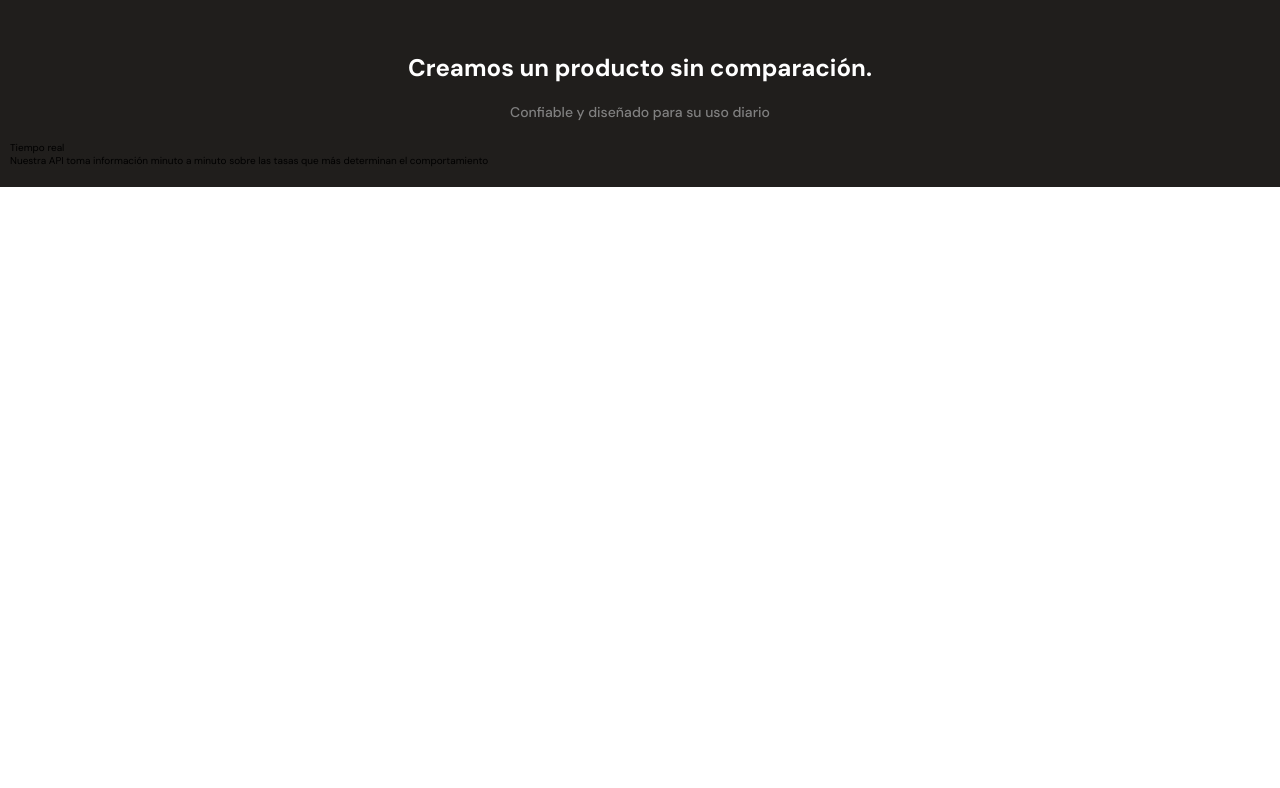
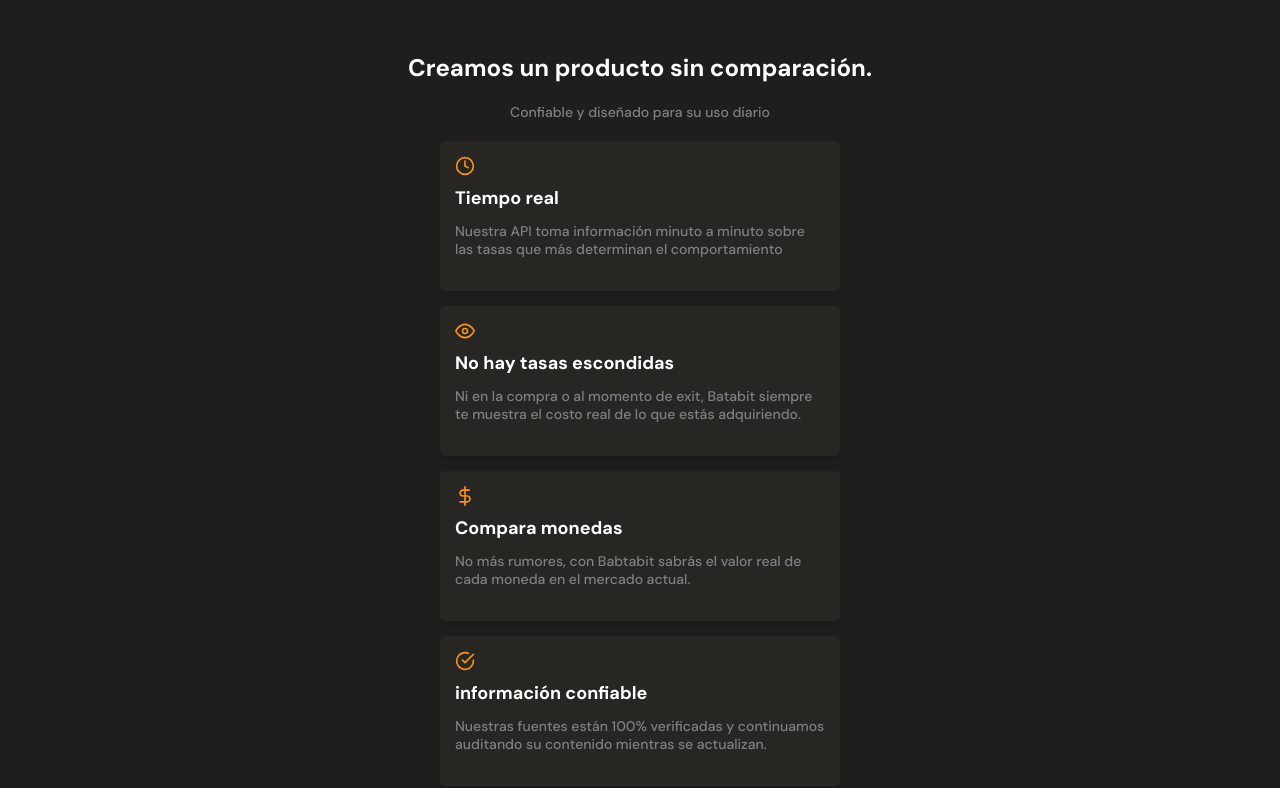
Before and after one commit to juandiego-93/MOBILE_FIRST, a plain HTML site: page index.html in a window 1280 px wide. Shown: the part 1174-1962 px from the top of the page. Before the commit the page ends 1361 px from the top, so only its background shows below. Drawn offline with Linux system fonts and the light colour scheme; files whose address does not match are found by name.

Commit message:
seccion de benificios completa

```diff
--- a/css/main.css
+++ b/css/main.css
@@ -305,3 +305,74 @@ border-radius: 8px;
     line-height: 1.8rem;
     color: #808080
 }
+
+.product-detail--card {
+    width: 90%;
+    min-width: 288px;
+    max-width: 400px;
+    height: 150px;
+    margin: 15px auto;
+    padding: 15px;
+    background-color: var(--black);
+    border-radius: 5px;
+    box-shadow: 0 4px 8px rgba(0,0,0,0.16)
+}
+
+.product-detail--card .clock {
+    display: inline-block;
+    width: 20px;
+    height: 20px;
+    margin-bottom: 10px;
+    background-image: url('../assets/icons/clock.svg');
+    background-size: cover;
+    background-position: center;
+    background-repeat: no-repeat;
+}
+
+.product--card-title {
+    margin-bottom: 15px;
+    font-size: 1.8rem;
+    font-weight: bold;
+    line-height: 1.8rem;
+    color: var(--just-white);
+}
+
+.product--card-body {
+    font-size: 1.4rem;
+    font-weight: 500;
+    line-height: 1.8rem;
+    color: #808080;
+}
+
+.product-detail--card .eye {
+    display: inline-block;
+    width: 20px;
+    height: 20px;
+    margin-bottom: 10px;
+    background-image: url('../assets/icons/eye.svg');
+    background-size: cover;
+    background-position: center;
+    background-repeat: no-repeat;
+}
+
+.product-detail--card .dollar {
+    display: inline-block;
+    width: 20px;
+    height: 20px;
+    margin-bottom: 10px;
+    background-image: url('../assets/icons/dollar-sign.svg');
+    background-size: cover;
+    background-position: center;
+    background-repeat: no-repeat;
+}
+
+.product-detail--card .check {
+    display: inline-block;
+    width: 20px;
+    height: 20px;
+    margin-bottom: 10px;
+    background-image: url('../assets/icons/check-circle-1.svg');
+    background-size: cover;
+    background-position: center;
+    background-repeat: no-repeat;
+}
--- a/index.html
+++ b/index.html
@@ -70,6 +70,27 @@
           <p class="product--card-body">Nuestra API toma información minuto a minuto sobre las tasas que más determinan el comportamiento</p>
         </article>
       </section>
+      <section class="product-cards--container">
+        <article class="product-detail--card">
+          <span class="eye"></span>
+          <p class="product--card-title">No hay tasas escondidas</p>
+          <p class="product--card-body">Ni en la compra o al momento de exit, Batabit siempre te muestra el costo real de lo que estás adquiriendo.</p>
+        </article>
+      </section>
+      <section class="product-cards--container">
+        <article class="product-detail--card">
+          <span class="dollar"></span>
+          <p class="product--card-title">Compara monedas</p>
+          <p class="product--card-body">No más rumores, con Babtabit sabrás el valor real de cada moneda en el mercado actual.</p>
+        </article>
+      </section>
+      <section class="product-cards--container">
+        <article class="product-detail--card">
+          <span class="check"></span>
+          <p class="product--card-title">información confiable</p>
+          <p class="product--card-body">Nuestras fuentes están 100% verificadas y continuamos auditando su contenido mientras se actualizan.</p>
+        </article>
+      </section>
     </section>
     <section></section>
     <section></section>
```
